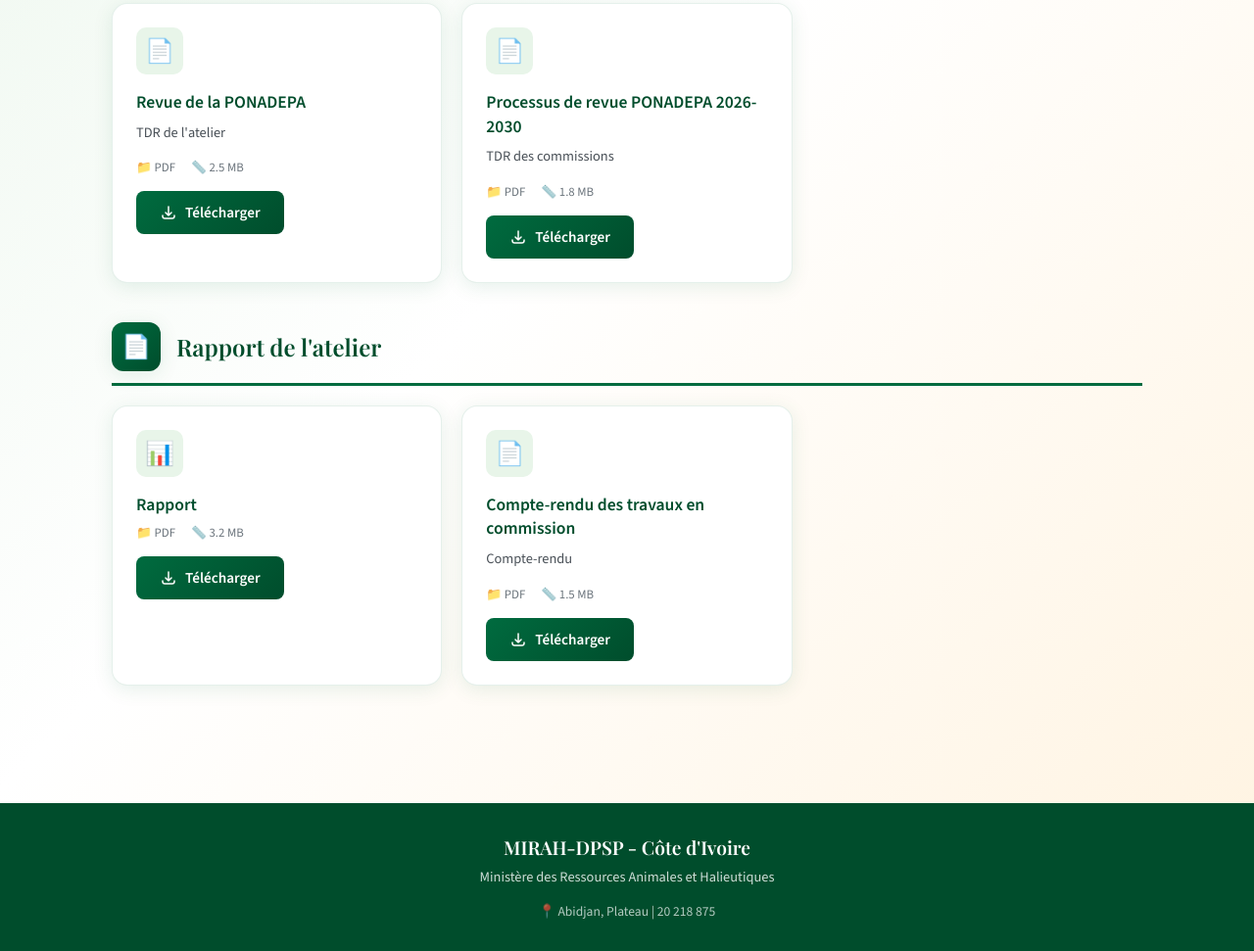
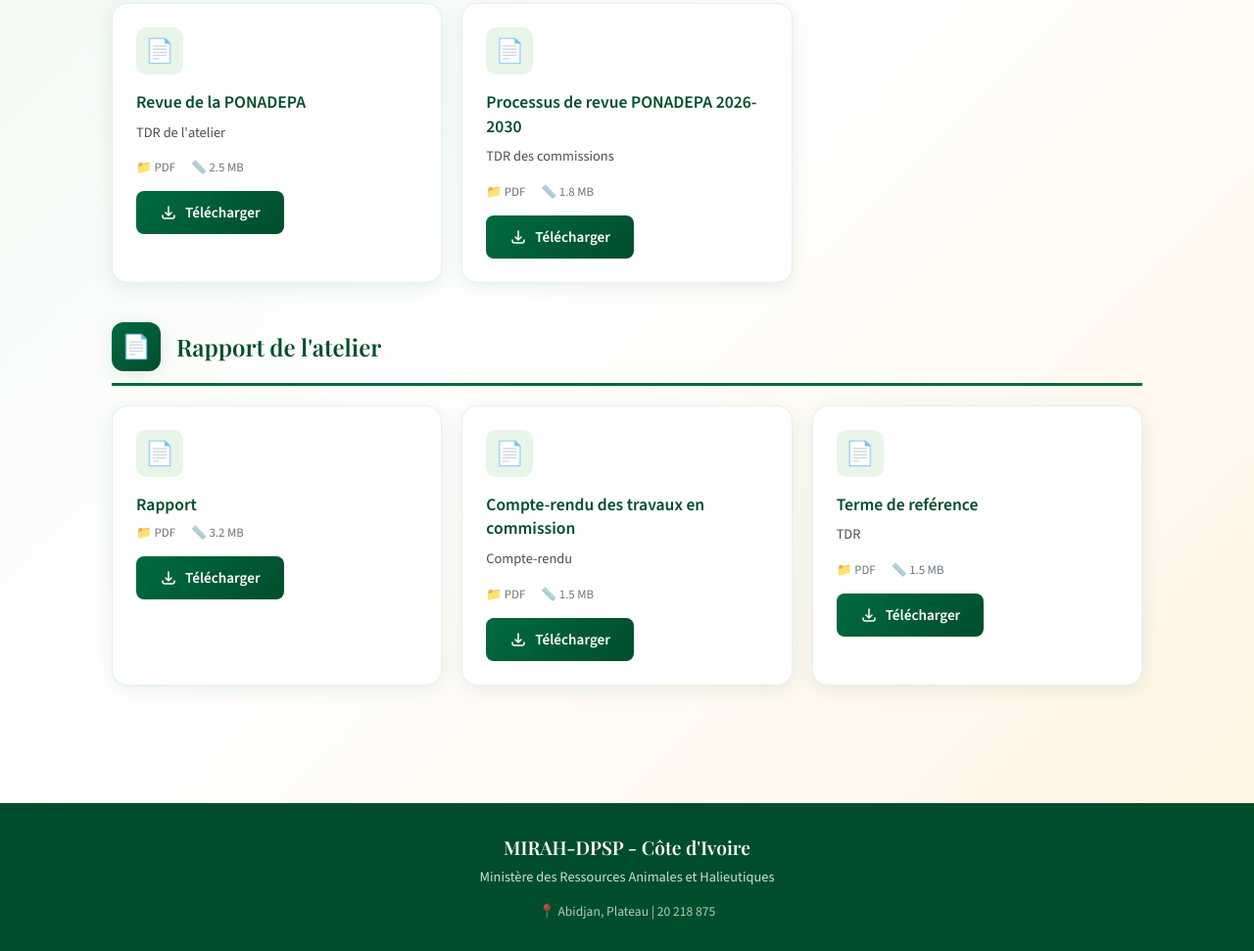
Before and after one commit to kouadio125/Atelier, a plain HTML site: page index.html in a window 1280 px wide. Shown: the part 638-1609 px from the top of the page at 98% size. Drawn offline with nearby package versions, Linux system fonts and the light colour scheme.

Commit message:
Update index.html

```diff
--- a/index.html
+++ b/index.html
@@ -410,7 +410,7 @@
             </div>
             <div class="documents-grid">
                 <div class="doc-card">
-                    <div class="doc-icon">📊</div>
+                    <div class="doc-icon">📄</div>
                     <h4 class="doc-title">Rapport</h4>
                     <div class="doc-meta">
                         <span>📁 PDF</span>
@@ -441,6 +441,24 @@
                     Télécharger
                 </a>
                 </div>
+
+                                <div class="doc-card">
+                    <div class="doc-icon">📄</div>
+                    <h4 class="doc-title">Terme de reférence</h4>
+                    <p class="doc-description">TDR</p>
+                    <div class="doc-meta">
+                        <span>📁 PDF</span>
+                        <span>📏 1.5 MB</span>
+                    </div>
+                    <a href="https://drive.google.com/drive/folders/10yp6fK6-H1sGoQ7fvo5xA7wrlA1AJkLF?usp=drive_link"
+                class="download-btn"
+                target="_blank">
+                    <svg xmlns="http://www.w3.org/2000/svg" fill="none" viewBox="0 0 24 24" stroke="currentColor">
+                        <path stroke-linecap="round" stroke-linejoin="round" stroke-width="2" d="M4 16v1a3 3 0 003 3h10a3 3 0 003-3v-1m-4-4l-4 4m0 0l-4-4m4 4V4" />
+                    </svg>
+                    Télécharger
+                </a>
+                </div>
             </div>
         </section>
     </main>
```
